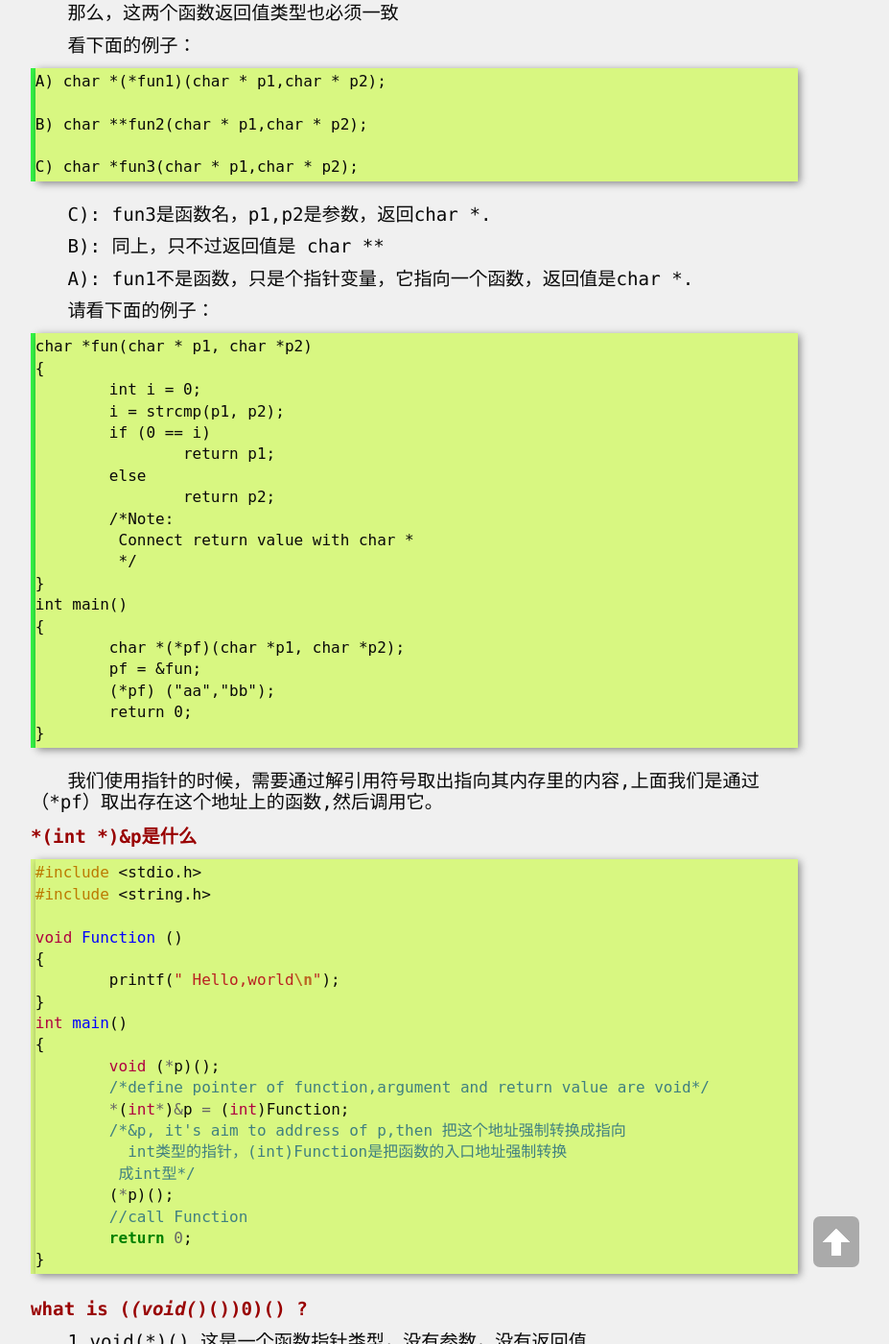
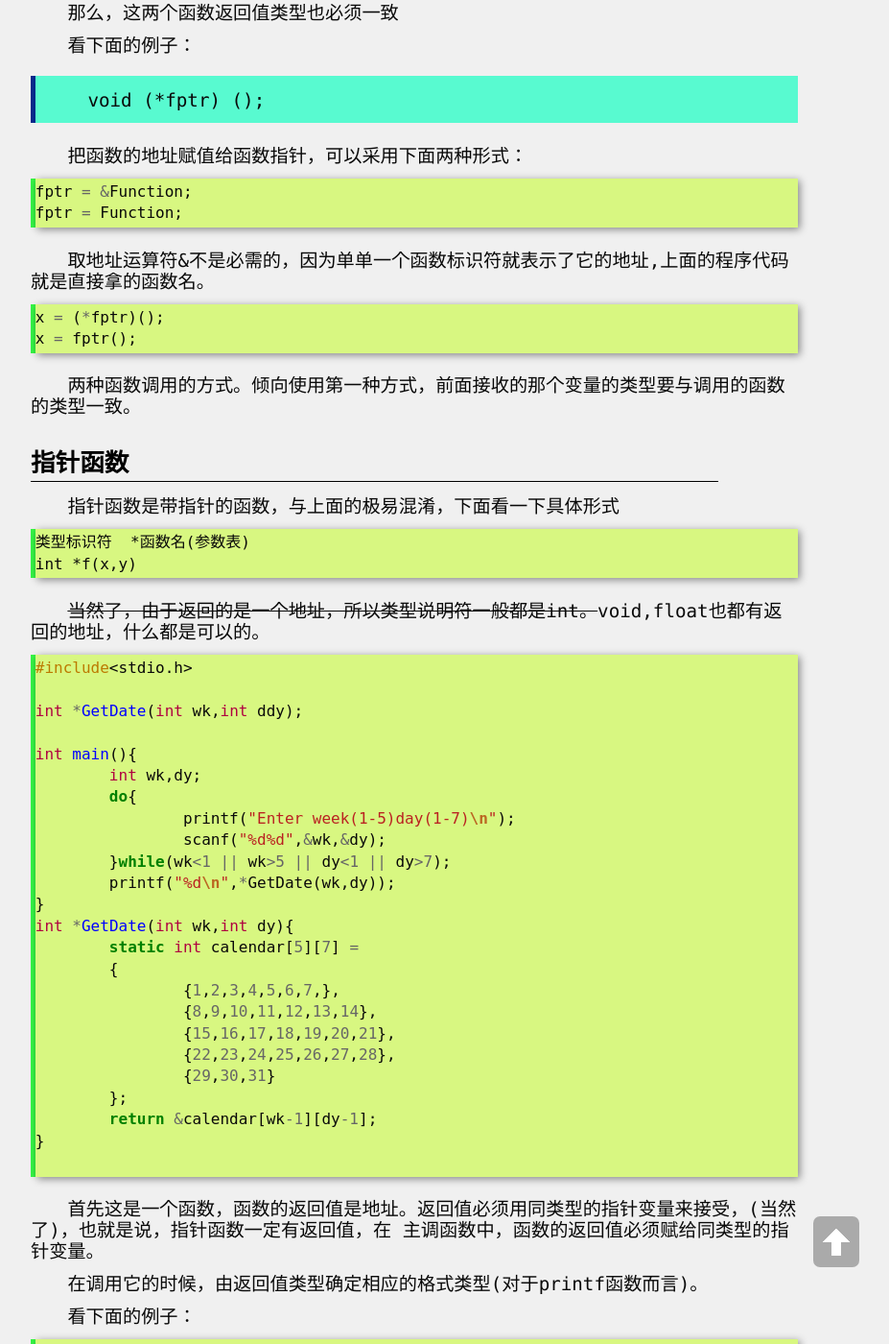
Before and after one commit to yuzibo/yuzibo.github.io, a Jekyll site: the page built from _posts/2015-02-01-c-pointer-sum.md, in a window 1280 px wide and 1400 px high, scrolled down 1049 px. Shown: the whole window at 96% size, without its empty margins (208-1135 px from the left). Built offline with Jekyll 4.4.1, drawn with Linux system fonts in a browser that asks for light colours; comment, search, counter and statistics services are not loaded.

Commit message:
yes,modify c

````diff
--- a/_posts/2015-02-01-c-pointer-sum.md
+++ b/_posts/2015-02-01-c-pointer-sum.md
@@ -47,6 +47,62 @@ int main()
 
 那么，这两个函数返回值类型也必须一致
 
+看下面的例子：
+
+>void (*fptr) ();
+
+把函数的地址赋值给函数指针，可以采用下面两种形式：
+
+```c
+fptr = &Function;
+fptr = Function;
+```
+取地址运算符&不是必需的，因为单单一个函数标识符就表示了它的地址,上面的程序代码就是直接拿的函数名。
+
+```c
+x = (*fptr)();
+x = fptr();
+```
+两种函数调用的方式。倾向使用第一种方式，前面接收的那个变量的类型要与调用的函数的类型一致。
+
+# 指针函数
+指针函数是带指针的函数，与上面的极易混淆，下面看一下具体形式
+
+	类型标识符  *函数名(参数表)
+	int *f(x,y)
+
+<del>当然了，由于返回的是一个地址，所以类型说明符一般都是int。</del>void,float也都有返回的地址，什么都是可以的。
+
+```c
+#include<stdio.h>
+
+int *GetDate(int wk,int ddy);
+
+int main(){
+	int wk,dy;
+	do{
+		printf("Enter week(1-5)day(1-7)\n");
+		scanf("%d%d",&wk,&dy);
+	}while(wk<1 || wk>5 || dy<1 || dy>7);
+	printf("%d\n",*GetDate(wk,dy));
+}
+int *GetDate(int wk,int dy){
+	static int calendar[5][7] =
+	{
+		{1,2,3,4,5,6,7,},
+		{8,9,10,11,12,13,14},
+		{15,16,17,18,19,20,21},
+		{22,23,24,25,26,27,28},
+		{29,30,31}
+	};
+	return &calendar[wk-1][dy-1];
+}
+
+```
+首先这是一个函数，函数的返回值是地址。返回值必须用同类型的指针变量来接受，(当然了)，也就是说，指针函数一定有返回值，在
+主调函数中，函数的返回值必须赋给同类型的指针变量。
+
+在调用它的时候，由返回值类型确定相应的格式类型(对于printf函数而言)。
 
 看下面的例子：
 
````
